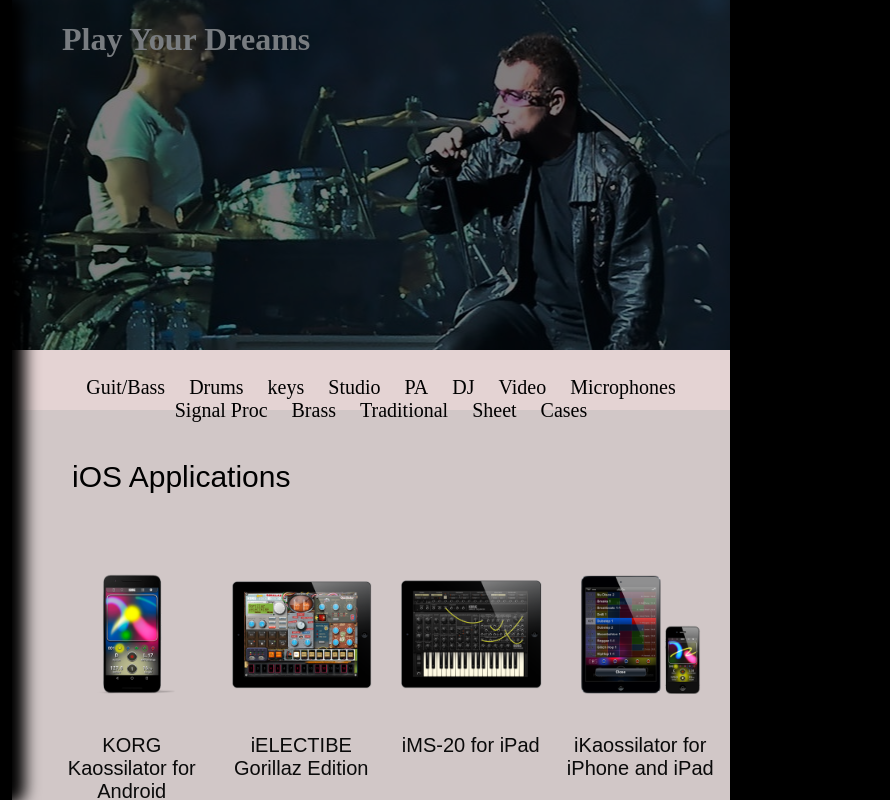
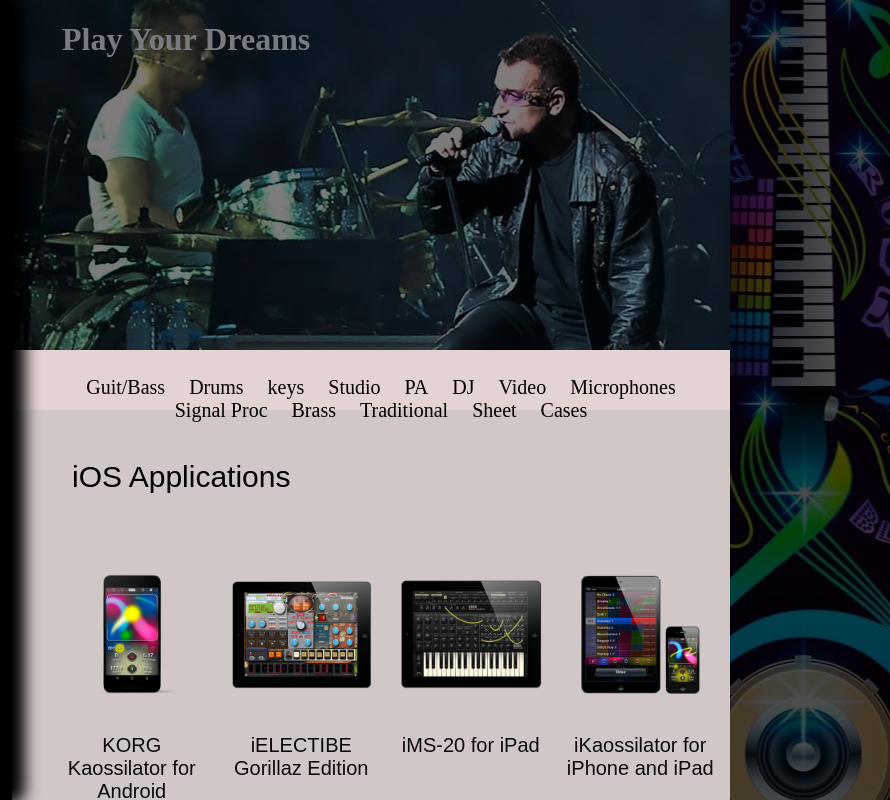
Before and after one commit to Mujtaba-Khawari/Mujtaba-Khawari, a website: page dist/index.html in a window 1280 px wide. Shown: the top 800 px of the page, 390-1280 px from the left. Drawn offline with Linux system fonts and the light colour scheme.

Commit message:
page right side  background set up

```diff
--- a/scss/main.scss
+++ b/scss/main.scss
@@ -18,6 +18,17 @@
     color: aliceblue;
     padding-left: 50px;
   }
+}
+.right{
+  width: 160px;
+  height: 100%;
+  position: fixed;
+  right: 0px;
+  top:0px;
+  background-image: url(/dist/images/right.jpg);
+  background-position: center center;
+  opacity: 30%;
+
 }
 #nav-bar{
   margin-left:402px ;
```
Also changed, not shown: dist/css/main.css, dist/images/right.jpg (added), dist/index.html.
